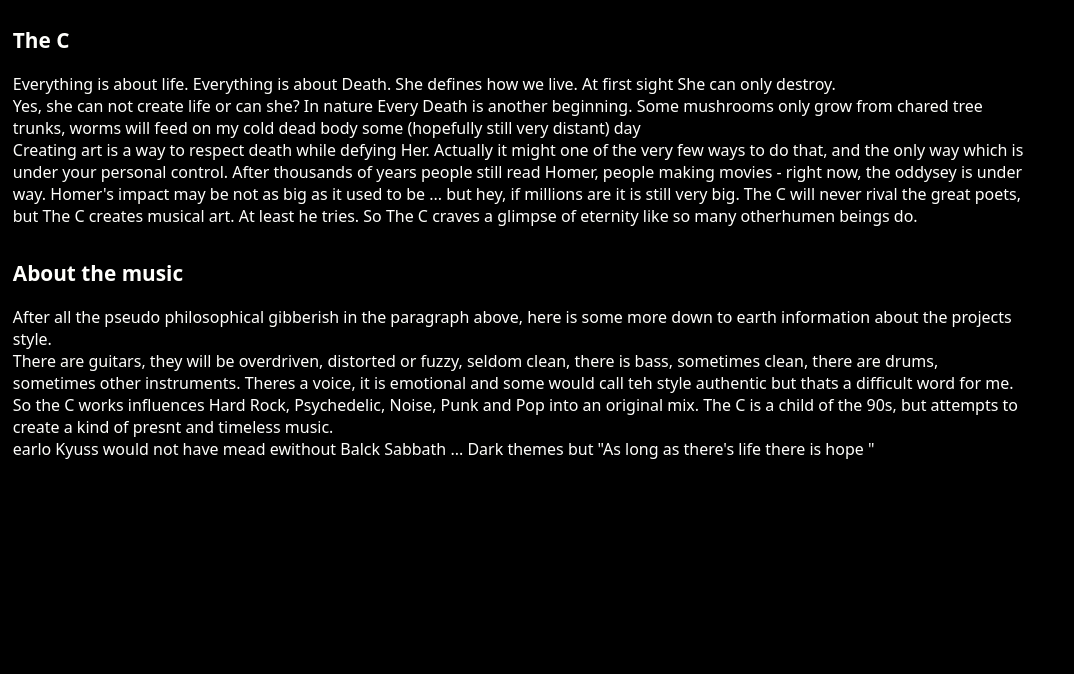
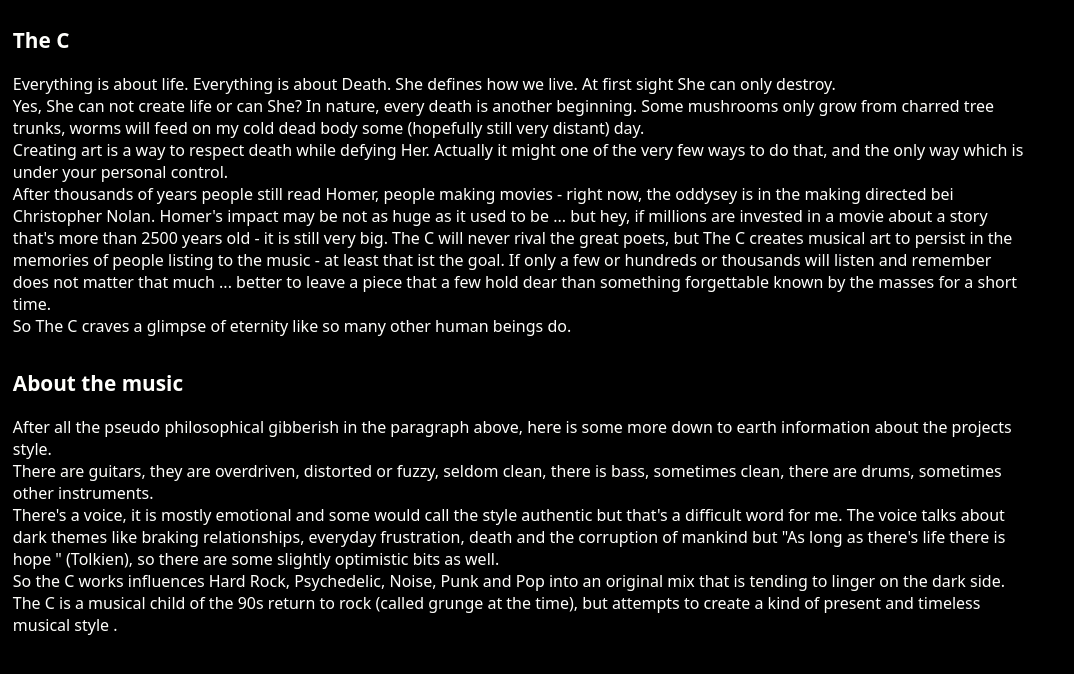
Before and after one commit to Xristof23/the-c, a Next.js app: page / in a window 1280 px wide. Shown: the top 674 px of the page, without its empty margins (0-1074 px from the left). Built offline with nearby package versions, Linux system fonts and the light colour scheme.

Commit message:
corrections in content

```diff
--- a/pages/index.js
+++ b/pages/index.js
@@ -12,24 +12,32 @@ export default function HomePage() {
       <Headline1>The C</Headline1>
       <StandardParagraph>
         Everything is about life. Everything is about Death. She defines how we live. At first sight She can only destroy. <br/>
-        Yes, she can not create life or can she? In nature Every Death is another beginning. Some mushrooms only grow from chared tree trunks, worms will feed on my cold dead body some (hopefully still very distant) day <br />
+        Yes, She can not create life or can She? In nature, every death is another beginning. Some mushrooms only grow from charred tree trunks,
+        worms will feed on my cold dead body some (hopefully still very distant) day. <br />
         Creating art is a way to respect death while defying Her.
-        Actually it might one of the very few ways to do that, and the only way which is under your personal control.
-        After thousands of years people still read Homer, people making movies - right now, the oddysey is under way. Homer&apos;s impact may be not as big as it used to be ...
-        but hey, if millions are  it is still very big.
-        The C will never rival the great poets, but The C creates musical art. At least he tries. So The C craves a glimpse of eternity like so many otherhumen beings do.
+        Actually it might one of the very few ways to do that, and the only way which is under your personal control.<br/>
+        After thousands of years people still read Homer, people making movies - right now, the oddysey is in the making directed bei Christopher Nolan.
+        Homer&apos;s impact may be not as huge as it used to be ... but hey, if millions are invested in a movie about a story
+        that&apos;s more than 2500 years old -  it is still very big.
+        The C will never rival the great poets, but The C creates musical art to persist in the memories of people listing to the music - at least that ist the goal.
+        If only a few or hundreds or thousands will listen and remember does not matter that much ... better to leave a piece that a few hold dear than something forgettable known by the masses for a short time. <br />
+        So The C craves a glimpse of eternity like so many other human beings do.
 
 
       </StandardParagraph>
       <Headline1>About the music</Headline1>
       <StandardParagraph>
         After all the pseudo philosophical gibberish in the paragraph above, here is some more down to earth information about the projects style. <br />
-        There are guitars, they will be overdriven, distorted or fuzzy, seldom clean, there is bass, sometimes clean, there are drums, sometimes other instruments.
-        Theres a voice, it is emotional and some would call teh style authentic but thats a difficult word for me.
-        So the C works influences Hard Rock, Psychedelic, Noise, Punk and Pop into an original mix. The C is a child of the 90s, but attempts to create a kind of presnt and timeless music.<br />earlo
+        There are guitars, they are overdriven, distorted or fuzzy, seldom clean, there is bass, sometimes clean, there are drums, sometimes other instruments. <br />
+        There&apos;s a voice, it is mostly emotional and some would call the style authentic but that&apos;s a difficult word for me.
+        The voice talks about dark themes like braking relationships, everyday frustration,
+        death and the corruption of mankind but &quot;As long as there&apos;s life there is hope &quot; (Tolkien),
+        so there are some slightly optimistic bits as well. <br />
+        So the C works influences Hard Rock, Psychedelic, Noise, Punk and Pop into
+        an original mix that is tending to linger on the dark side.
+        The C is a musical child of the 90s return to rock (called grunge at the time), but attempts to create a kind of present and timeless musical style .<br />
 
-        Kyuss would not have mead ewithout Balck Sabbath ...
-        Dark themes but &quot;As long as there&apos;s life there is hope &quot;
+
       </StandardParagraph>
     </MainSection>
   );
```
